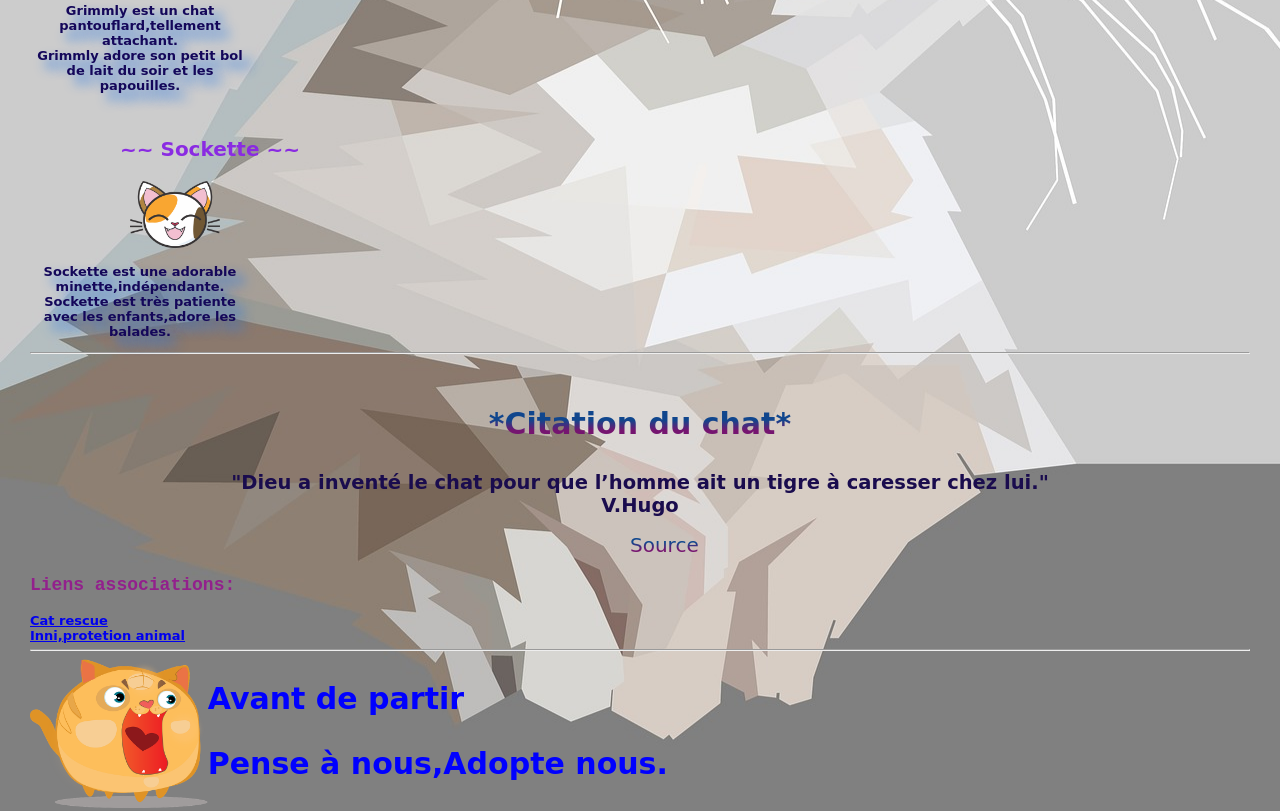
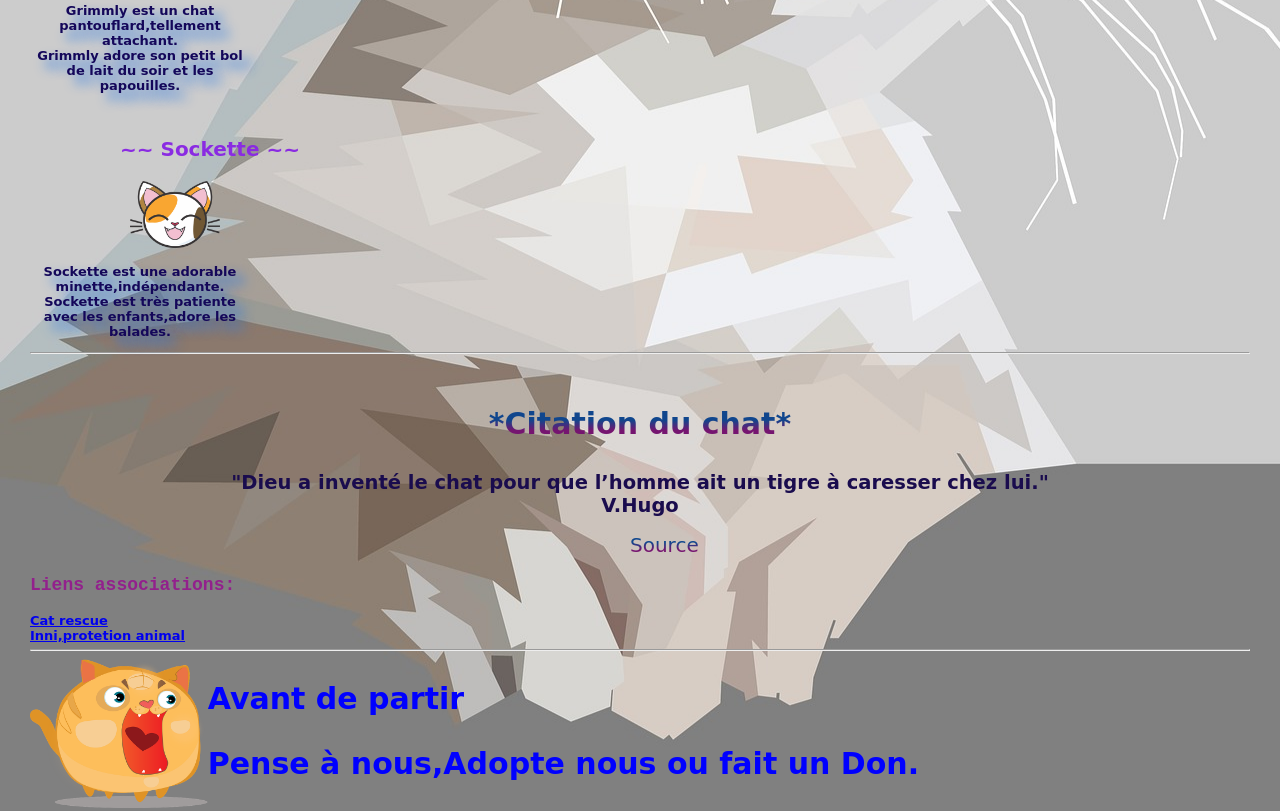
Before and after one commit to LynnFoy/one-pager, a plain HTML site: page index.html in a window 1280 px wide. Shown: the part 807-1618 px from the top of the page. Drawn offline with Linux system fonts and the light colour scheme.

Commit message:
Update index.html

```diff
--- a/index.html
+++ b/index.html
@@ -62,7 +62,8 @@
     <hr>
         <img src="Surprise.png" alt="" style="float: left;" height="150">
         <p class="Par">Avant de partir</p>
-        <p class="Par">Pense à nous,Adopte nous.</p>
+        <p class="Par">Pense à nous,Adopte nous ou fait un Don.</p>
+
 
 
    </body>
```
